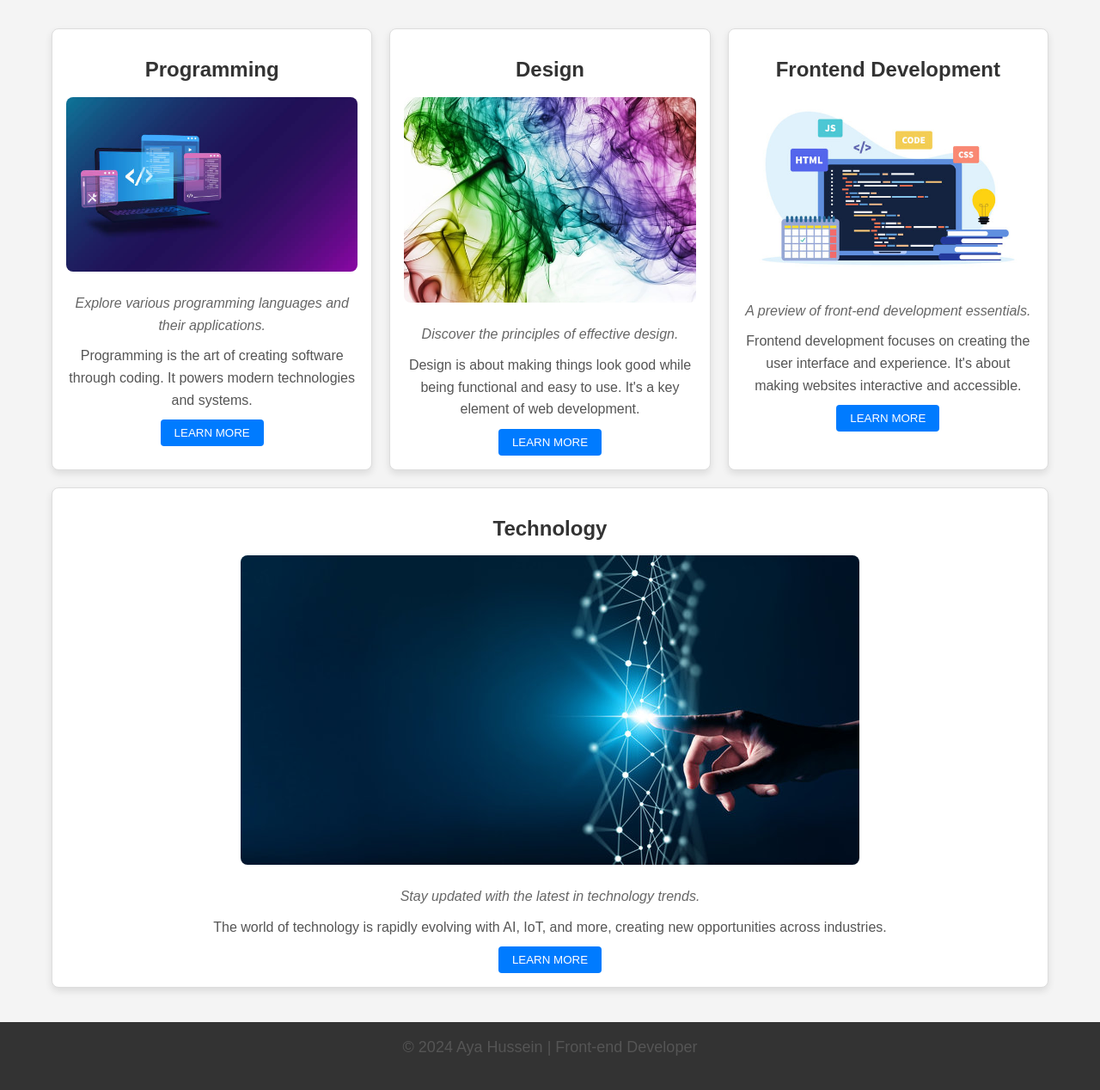
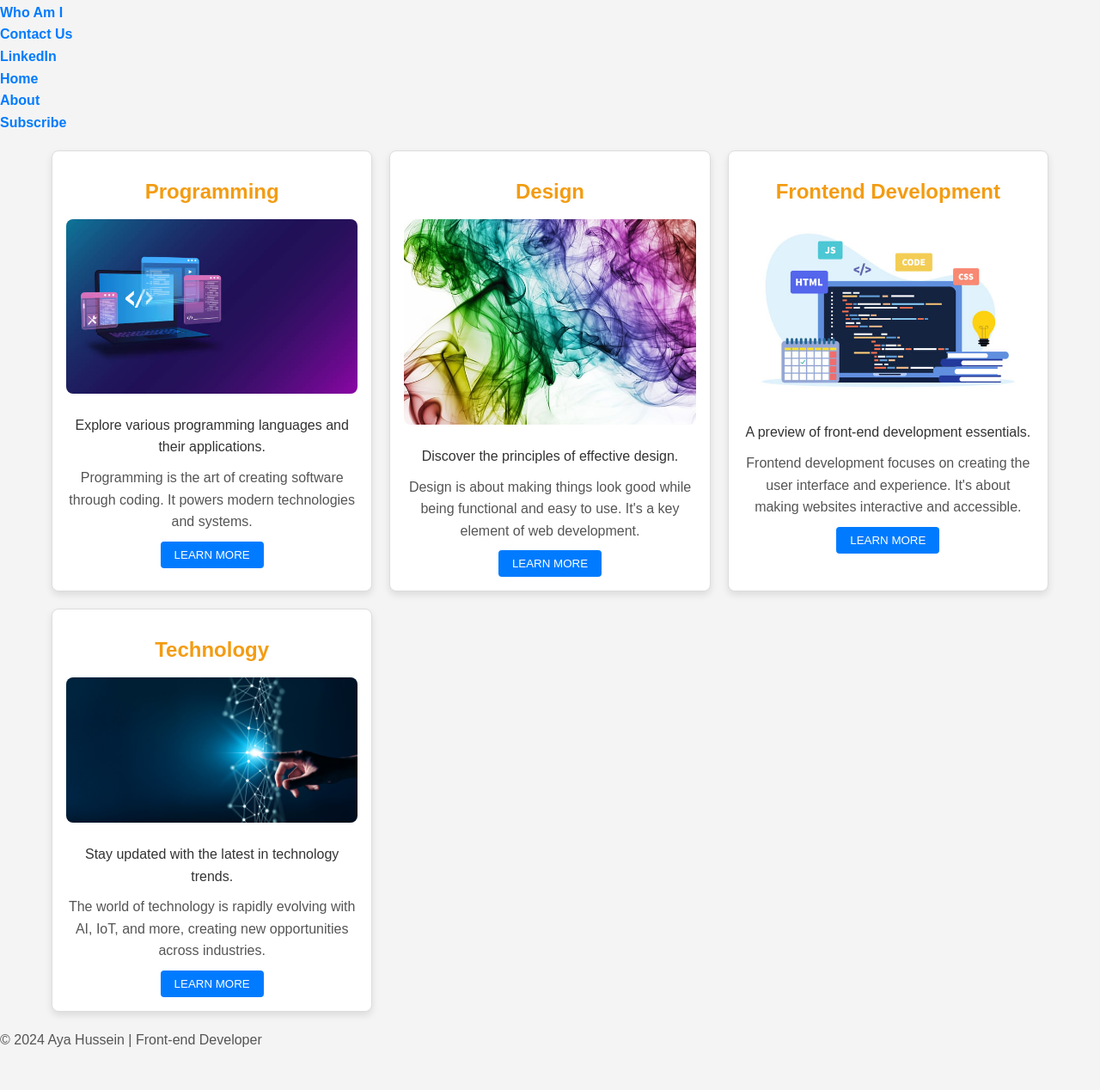
Before and after one commit to ayamanassrah/Udasity.pro, a plain HTML site: page index.html in a window 1280 px wide. Shown: the part 75-1343 px from the top of the page at 86% size. After the commit the page ends 1298 px from the top, so only its background shows below. Drawn offline with Linux system fonts and the light colour scheme.

Commit message:
first commit

```diff
--- /dev/null
+++ b/core.css
@@ -0,0 +1,47 @@
+* {
+    margin: 0;
+    padding: 0;
+    box-sizing: border-box;
+  }
+
+  body {
+    font-family: 'Arial', sans-serif;
+    line-height: 1.6;
+    background-color: #f4f4f4;
+    color: #333;
+  }
+
+  a {
+    color: #f39c12;
+    text-decoration: none;
+    font-weight: bold;
+    transition: color 0.3s ease;
+  }
+
+  a:hover {
+    color: #e67e22;
+  }
+
+  @keyframes fadeIn {
+    0% { opacity: 0; }
+    100% { opacity: 1; }
+  }
+  h1 {
+    color: #333;
+  }
+
+  h2 {
+    color: #f39c12;
+  }
+
+  p {
+    color: #555;
+  }
+
+  a {
+    color: #007BFF;
+  }
+
+  a:hover {
+    color: #0056b3;
+  }
--- /dev/null
+++ b/home.css
@@ -0,0 +1,30 @@
+.topic-detail {
+    display: grid;
+    grid-template-columns: 1fr;
+    gap: 20px;
+    padding: 20px;
+    max-width: 1200px;
+    margin: 0 auto;
+  }
+
+  .topic-detail img {
+    max-width: 100%;
+    border-radius: 10px;
+  }
+
+  .topic-detail h2 {
+    font-size: 32px;
+  }
+
+  .topic-detail p {
+    font-size: 18px;
+    color: #666;
+  }
+  .container {
+    display: grid;
+    grid-template-columns: repeat(auto-fill, minmax(300px, 1fr));
+    gap: 20px;
+    padding: 20px;
+    max-width: 1200px;
+    margin: 0 auto;
+  }
--- a/index.html
+++ b/index.html
@@ -17,48 +17,64 @@
         <li><a href="https://www.linkedin.com/in/aya-manassrah-a342312a6/" target="_blank">LinkedIn</a></li>
       </ul>
     </nav>
+    <nav>
+      <ul>
+        <li><a href="index.html">Home</a></li>
+        <li><a href="about.html">About</a></li>
+        <li><a href="subscribe.html">Subscribe</a></li>
+      </ul>
+    </nav>
+
   </header>
 
   <main>
     <div class="container">
-
+      <!-- Card 1 -->
       <div class="topic card">
         <h2>Programming</h2>
+        <figure>
           <img src="assets/programming1.jpg" alt="Programming Image">
           <figcaption>Explore various programming languages and their applications.</figcaption>
-
+        </figure>
         <p>Programming is the art of creating software through coding. It powers modern technologies and systems.</p>
         <a href="programming.html"><button>Learn More</button></a>
       </div>
+
+      <!-- Card 2 -->
       <div class="topic card">
         <h2>Design</h2>
+        <figure>
           <img src="assets/design1.jpg" alt="Design Image">
           <figcaption>Discover the principles of effective design.</figcaption>
-
+        </figure>
         <p>Design is about making things look good while being functional and easy to use. It's a key element of web development.</p>
-
         <a href="design.html"><button>Learn More</button></a>
       </div>
+
+      <!-- Card 3 -->
       <div class="topic card">
         <h2>Frontend Development</h2>
+        <figure>
           <img src="assets/FrontendDevelopment1.jpg" alt="Frontend Image">
           <figcaption>A preview of front-end development essentials.</figcaption>
-
+        </figure>
         <p>Frontend development focuses on creating the user interface and experience. It's about making websites interactive and accessible.</p>
         <a href="fronted.html"><button>Learn More</button></a>
       </div>
+
+      <!-- Card 4 -->
       <div class="topic card">
         <h2>Technology</h2>
+        <figure>
           <img src="assets/Technology1.jpg" alt="Technology Image">
           <figcaption>Stay updated with the latest in technology trends.</figcaption>
-
+        </figure>
         <p>The world of technology is rapidly evolving with AI, IoT, and more, creating new opportunities across industries.</p>
         <a href="technology.html"><button>Learn More</button></a>
       </div>
     </div>
+  </main>
 
-
-  </main>
 
   <footer>
     <p>&copy; 2024 Aya Hussein | Front-end Developer</p>
--- a/layout.css
+++ /dev/null
@@ -1,28 +0,0 @@
-.topic-detail {
-  display: grid;
-  grid-template-columns: 1fr;
-  gap: 20px;
-  padding: 20px;
-  max-width: 1200px;
-  margin: 0 auto;
-}
-
-.topic-detail img {
-  max-width: 100%;
-  border-radius: 10px;
-}
-
-.topic-detail h2 {
-  font-size: 32px;
-}
-
-.topic-detail p {
-  font-size: 18px;
-  color: #666;
-}
-
-.page-content {
-  display: flex;
-  flex-direction: column;
-  gap: 20px;
-}
--- a/main.css
+++ b/main.css
@@ -1,237 +1,4 @@
-@import url("typography.css");
-@import url("layout.css");
-* {
-  margin: 0;
-  padding: 0;
-  box-sizing: border-box;
-}
-
-body {
-  font-family: 'Arial', sans-serif;
-  line-height: 1.6;
-  background-color: #f4f4f4;
-  color: #333;
-}
-
-.navbar {
-  background-color: #333;
-  color: #fff;
-  padding: 15px;
-  display: flex;
-  justify-content: space-between;
-  align-items: center;
-}
-
-.navbar h1 {
-  font-size: 24px;
-}
-
-nav ul {
-  list-style: none;
-  display: flex;
-}
-
-nav ul li {
-  margin: 0 10px;
-}
-
-nav ul li a {
-  color: #fff;
-  text-decoration: none;
-  font-size: 18px;
-  transition: color 0.3s ease;
-}
-
-nav ul li a:hover {
-  color: #f39c12;
-}
-
-main {
-  padding: 20px;
-}
-
-
-
-
-
-
-
-footer {
-  background-color: #333;
-  color: #fff;
-  text-align: center;
-  padding: 15px;
-}
-
-
-
-
-@media (max-width: 480px) {
-  .navbar h1 {
-    font-size: 20px;
-  }
-
-  nav ul li a {
-    font-size: 16px;
-  }
-
-
-}
-@keyframes fadeIn {
-  0% { opacity: 0; }
-  100% { opacity: 1; }
-}
-
-/* Apply animation to all main content */
-main {
-  animation: fadeIn 1s ease-in;
-}
-
-
-
-
-.navbar {
-  background-color: #333;
-  color: #fff;
-  padding: 15px;
-  display: flex;
-  justify-content: space-between;
-  align-items: center;
-}
-
-.navbar h1 {
-  font-size: 24px;
-}
-
-nav ul {
-  list-style: none;
-  display: flex;
-}
-
-nav ul li {
-  margin: 0 10px;
-}
-
-nav ul li a {
-  color: #fff;
-  text-decoration: none;
-  font-size: 18px;
-  transition: color 0.3s ease;
-}
-
-nav ul li a:hover {
-  color: #f39c12;
-}
-
-footer {
-  background-color: #333;
-  color: #fff;
-  text-align: center;
-  padding: 15px;
-}
-
-
-main {
-  padding: 20px;
-}
-
-h2 {
-  font-size: 28px;
-  color: #333;
-}
-
-p {
-  font-size: 18px;
-  line-height: 1.6;
-  color: #555;
-}
-
-
-@media (max-width: 768px) {
-  .navbar h1 {
-    font-size: 20px;
-  }
-
-  nav ul {
-    flex-direction: column;
-    align-items: center;
-  }
-
-  nav ul li {
-    margin: 10px 0;
-  }
-}
-figure {
-  display: inline-block;
-  margin: 20px;
-  text-align: center;
-}
-
-figure img {
-  max-width: 100%;
-  height: auto;
-  border-radius: 8px;
-}
-
-figcaption {
-  font-style: italic;
-  color: #666;
-  margin-top: 8px;
-}
-/* Container for Cards */
-.container {
-  display: flex;
-  flex-wrap: wrap;
-  justify-content: space-between;
-  gap: 20px; /* Space between each card */
-  padding: 20px;
-  max-width: 1200px;
-  margin: 0 auto; /* Center align container */
-}
-
-.topic.card {
-  background-color: #fff;
-  border: 1px solid #ddd;
-  border-radius: 8px;
-  padding: 16px;
-  flex: 1 1 calc(33.33% - 20px); /* 3 cards per row, with gap */
-  box-shadow: 0 4px 8px rgba(0, 0, 0, 0.1);
-  display: flex;
-  flex-direction: column;
-  align-items: center;
-  text-align: center;
-  max-width: 100%;
-}
-
-.topic.card img {
-  max-width: 100%;
-  height: auto;
-  border-radius: 8px;
-  margin-bottom: 16px;
-}
-
-.topic.card h2 {
-  font-size: 1.5em;
-  margin: 12px 0;
-}
-
-.topic.card p {
-  font-size: 1em;
-  color: #555;
-  margin: 10px 0;
-}
-
-.topic.card button {
-  background-color: #007BFF;
-  color: white;
-  padding: 8px 16px;
-  border: none;
-  border-radius: 4px;
-  cursor: pointer;
-  text-transform: uppercase;
-  margin-top: auto;
-}
-
-.topic.card button:hover {
-  background-color: #0056b3;
-}
+@import url("core.css");
+@import url("home.css");
+@import url("post.css");
+@import url("responsive.css");
--- /dev/null
+++ b/post.css
@@ -0,0 +1,56 @@
+.container {
+    display: grid;
+    grid-template-columns: repeat(auto-fill, minmax(300px, 1fr));
+    gap: 20px;
+    padding: 20px;
+    max-width: 1200px;
+    margin: 0 auto;
+  }
+
+
+  .topic.card {
+    background-color: #fff;
+    border: 1px solid #ddd;
+    border-radius: 8px;
+    padding: 16px;
+    flex: 1 1 calc(33.33% - 20px);
+    box-shadow: 0 4px 8px rgba(0, 0, 0, 0.1);
+    display: flex;
+    flex-direction: column;
+    align-items: center;
+    text-align: center;
+    max-width: 100%;
+  }
+
+  .topic.card img {
+    max-width: 100%;
+    height: auto;
+    border-radius: 8px;
+    margin-bottom: 16px;
+  }
+
+  .topic.card h2 {
+    font-size: 1.5em;
+    margin: 12px 0;
+  }
+
+  .topic.card p {
+    font-size: 1em;
+    color: #555;
+    margin: 10px 0;
+  }
+
+  .topic.card button {
+    background-color: #007BFF;
+    color: white;
+    padding: 8px 16px;
+    border: none;
+    border-radius: 4px;
+    cursor: pointer;
+    text-transform: uppercase;
+    margin-top: auto;
+  }
+
+  .topic.card button:hover {
+    background-color: #0056b3;
+  }
--- /dev/null
+++ b/responsive.css
@@ -0,0 +1,50 @@
+/* قاعدة عامة لعرض جيد على الشاشات الكبيرة */
+.container {
+    display: grid;
+    grid-template-columns: repeat(auto-fill, minmax(300px, 1fr));
+    gap: 20px;
+    padding: 20px;
+    max-width: 1200px;
+    margin: 0 auto;
+  }
+
+  @media (max-width: 768px) {
+    .navbar h1 {
+      font-size: 20px;
+    }
+
+    nav ul {
+      flex-direction: column;
+      align-items: center;
+    }
+
+    nav ul li {
+      margin: 10px 0;
+    }
+
+    .container {
+      grid-template-columns: 1fr;
+    }
+
+    .topic.card {
+      padding: 10px;
+    }
+  }
+
+  @media (max-width: 480px) {
+    .navbar h1 {
+      font-size: 18px;
+    }
+
+    nav ul li a {
+      font-size: 16px;
+    }
+
+    .topic.card {
+      padding: 8px;
+    }
+
+    .topic.card button {
+      font-size: 14px;
+    }
+  }
--- a/typography.css
+++ b/typography.css
@@ -1,31 +1,29 @@
-h1, h2, h3 {
+h1 {
+  font-size: 36px;
   font-weight: bold;
   color: #333;
 }
 
 h2 {
-  margin-top: 20px;
   font-size: 28px;
-}
-
-h3 {
-  font-size: 22px;
+  font-style: italic;
+  color: #f39c12;
 }
 
 p {
   font-size: 16px;
-  line-height: 1.6;
-  margin-bottom: 20px;
+  font-weight: bold;
+  font-style: italic;
+  text-decoration: underline;
   color: #555;
 }
 
 a {
-  color: #f39c12;
+  color: #007BFF;
+  font-weight: bold;
   text-decoration: none;
-  font-weight: bold;
-  transition: color 0.3s ease;
 }
 
 a:hover {
-  color: #e67e22;
+  color: #0056b3;
 }
```
Also changed, not shown: design.html (+8 -0 lines), programming.html (+7 -3 lines), technology.html (+11 -3 lines), whoami.html (+1 -0 lines). Lines whose indentation alone changed are shown as unchanged.
